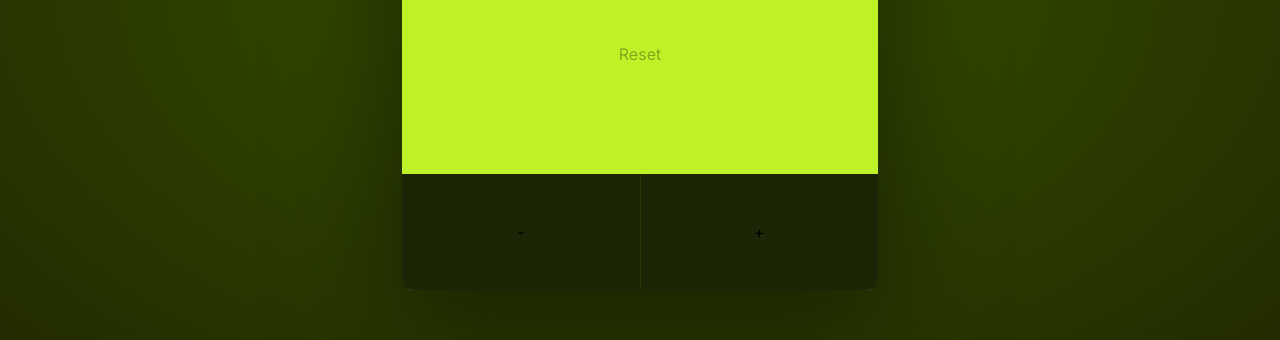
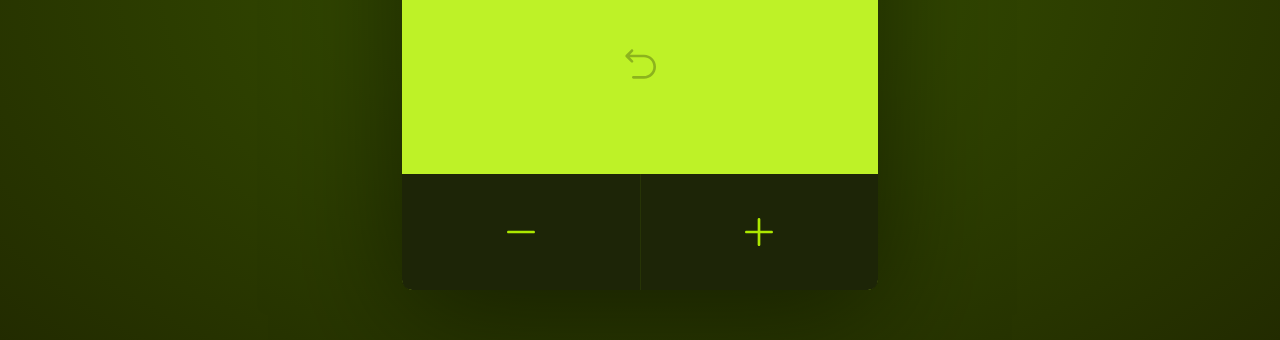
Before and after one commit to ecarlste/fancy-counter, a React (Vite) app: page / in a window 1280 px wide. Shown: the part 418-758 px from the top of the page. Built offline with nearby package versions, Linux system fonts and the light colour scheme.

Commit message:
add radix-ui for importing icon components + finish styling

```diff
--- a/package.json
+++ b/package.json
@@ -10,6 +10,7 @@
     "preview": "vite preview"
   },
   "dependencies": {
+    "@radix-ui/react-icons": "^1.3.2",
     "react": "^19.0.0",
     "react-dom": "^19.0.0"
   },
--- a/src/components/CountButtons.tsx
+++ b/src/components/CountButtons.tsx
@@ -1,8 +1,14 @@
+import { MinusIcon, PlusIcon } from "@radix-ui/react-icons";
+
 function CountButtons() {
   return (
     <div className="button-container">
-      <button className="count-btn">-</button>
-      <button className="count-btn">+</button>
+      <button className="count-btn">
+        <MinusIcon className="count-btn-icon" />
+      </button>
+      <button className="count-btn">
+        <PlusIcon className="count-btn-icon" />
+      </button>
     </div>
   );
 }
--- a/src/components/ResetButton.tsx
+++ b/src/components/ResetButton.tsx
@@ -1,5 +1,11 @@
+import { ResetIcon } from "@radix-ui/react-icons";
+
 function ResetButton() {
-  return <button className="reset-btn">Reset</button>;
+  return (
+    <button className="reset-btn">
+      <ResetIcon className="reset-btn-icon" />
+    </button>
+  );
 }
 
 export default ResetButton;
```
Also changed, not shown: 1 other file (tests, documents, lock files or other folders).
